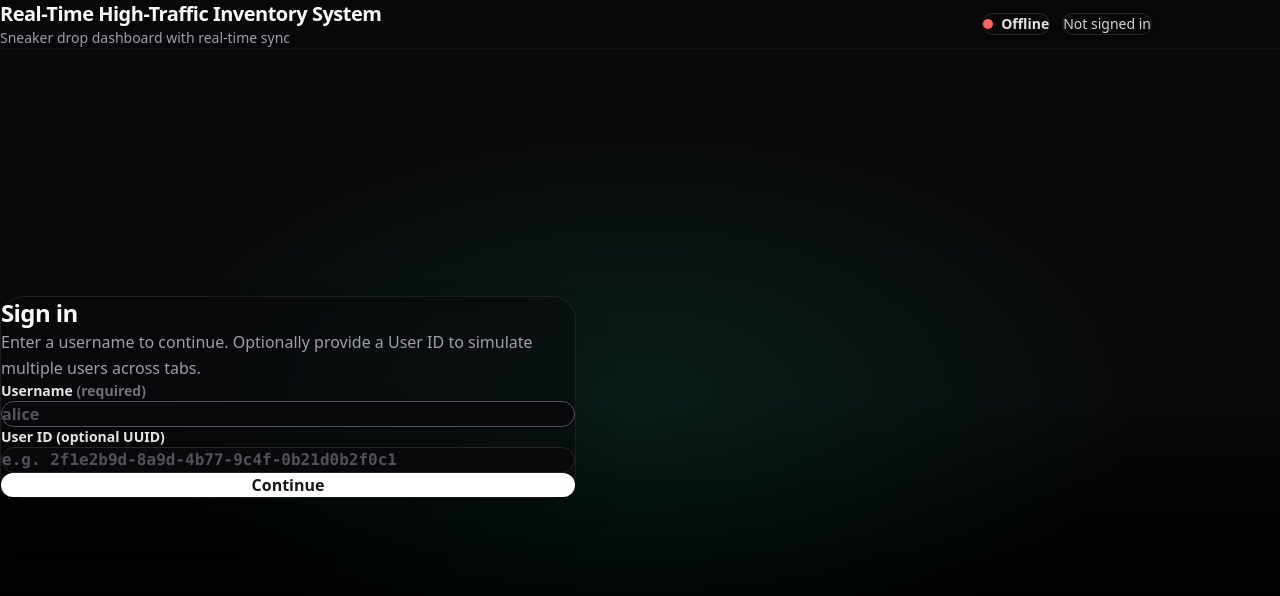
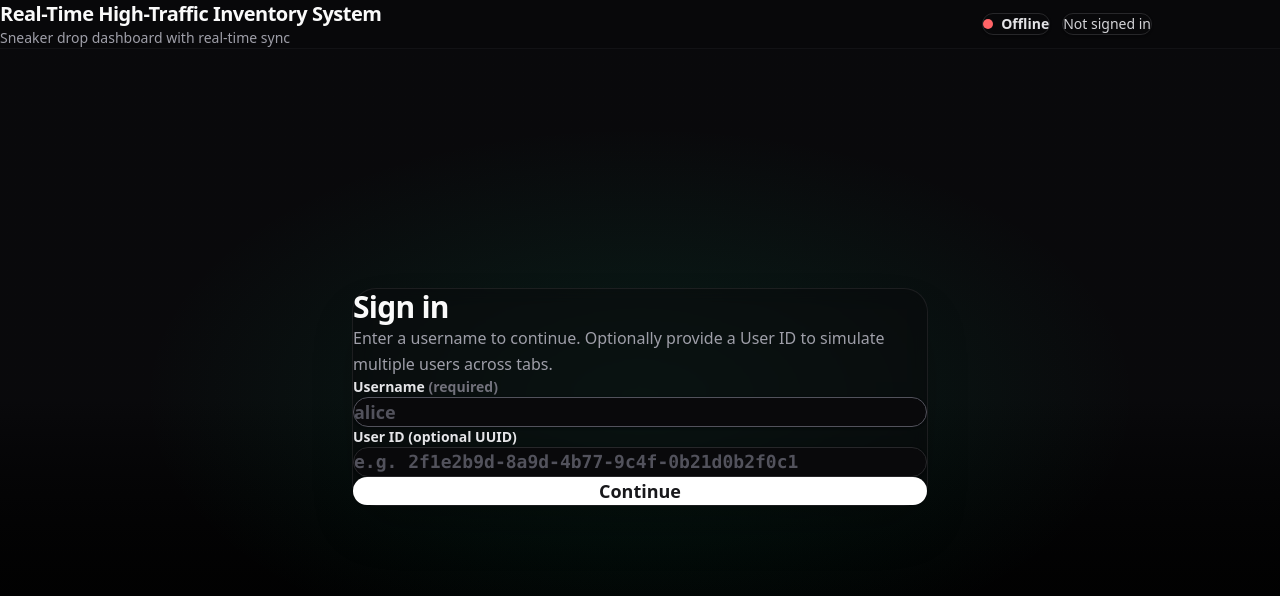
Before and after one commit to mahabur-rahman/traffic-inventory-system, a React (Vite) app in the folder web/: page / in a window 1280 px wide. Shown: the top 596 px of the page. Built offline with nearby package versions, Linux system fonts and the light colour scheme; no server answers.

Commit message:
Responsive layout and centered sign-in

```diff
--- a/web/src/App.tsx
+++ b/web/src/App.tsx
@@ -34,7 +34,7 @@ function App() {
       {!isAuthed ? (
         <main className="relative flex min-h-[calc(100vh-104px)] items-center justify-center px-4 py-14">
           <div className="pointer-events-none absolute inset-0 bg-[radial-gradient(ellipse_at_center,_rgba(16,185,129,0.12),_rgba(0,0,0,0)_55%)]" />
-          <div className="relative w-full">
+          <div className="relative z-10 flex w-full justify-center">
             <LoginCard />
           </div>
         </main>
--- a/web/src/components/CreateDropPanel.tsx
+++ b/web/src/components/CreateDropPanel.tsx
@@ -5,7 +5,7 @@ import { useCreateDropMutation } from "../hooks/queries";
 
 function inputClassName(disabled?: boolean) {
   return [
-    "w-full rounded-2xl border border-zinc-800 bg-zinc-950 px-4 py-3 text-base text-zinc-100 shadow-sm",
+    "w-full rounded-2xl border border-zinc-800 bg-zinc-950 px-4 py-3 text-base text-zinc-100 shadow-sm sm:text-lg",
     "placeholder:text-zinc-600",
     "focus-visible:outline focus-visible:outline-2 focus-visible:outline-zinc-200",
     disabled ? "opacity-60" : ""
--- a/web/src/components/DropCard.tsx
+++ b/web/src/components/DropCard.tsx
@@ -75,7 +75,7 @@ export function DropCard(props: DropCardProps) {
   return (
     <div
       className={[
-        "rounded-3xl border bg-zinc-950/45 p-6 shadow-sm transition-colors hover:bg-zinc-950/70",
+        "rounded-3xl border bg-zinc-950/45 p-5 shadow-sm transition-colors hover:bg-zinc-950/70 sm:p-6",
         props.stockFlash ? "border-emerald-500/60 shadow-emerald-500/10" : "border-zinc-800 hover:border-zinc-700"
       ].join(" ")}
     >
--- a/web/src/components/LoginCard.tsx
+++ b/web/src/components/LoginCard.tsx
@@ -35,17 +35,17 @@ export function LoginCard() {
   }
 
   return (
-    <div className="mx-auto w-full max-w-xl rounded-3xl border border-zinc-800/70 bg-zinc-950/50 p-8 shadow-2xl shadow-black/30 backdrop-blur">
-      <h2 className="text-2xl font-semibold tracking-tight text-zinc-50">Sign in</h2>
+    <div className="mx-auto w-full max-w-lg rounded-3xl border border-zinc-800/70 bg-zinc-950/50 p-6 shadow-2xl shadow-black/30 backdrop-blur sm:max-w-xl sm:p-8">
+      <h2 className="text-2xl font-semibold tracking-tight text-zinc-50 sm:text-3xl">Sign in</h2>
       <p className="mt-2 text-base leading-relaxed text-zinc-400">
         Enter a username to continue. Optionally provide a User ID to simulate multiple users across tabs.
       </p>
 
-      <form className="mt-6 space-y-5" onSubmit={onSubmit}>
+      <form className="mt-6 space-y-4 sm:space-y-5" onSubmit={onSubmit}>
         <label className="block text-sm font-semibold text-zinc-200">
           Username <span className="text-zinc-500">(required)</span>
           <input
-            className="mt-2 w-full rounded-2xl border border-zinc-800 bg-zinc-950 px-4 py-3 text-base text-zinc-100 placeholder:text-zinc-600 shadow-sm focus:border-zinc-600 focus:outline-none focus-visible:outline focus-visible:outline-2 focus-visible:outline-zinc-200"
+            className="mt-2 w-full rounded-2xl border border-zinc-800 bg-zinc-950 px-4 py-3 text-base text-zinc-100 placeholder:text-zinc-600 shadow-sm focus:border-zinc-600 focus:outline-none focus-visible:outline focus-visible:outline-2 focus-visible:outline-zinc-200 sm:text-lg"
             placeholder="alice"
             value={username}
             onChange={(e) => setUsername(e.target.value)}
@@ -58,7 +58,7 @@ export function LoginCard() {
         <label className="block text-sm font-semibold text-zinc-200">
           User ID (optional UUID)
           <input
-            className="mt-2 w-full rounded-2xl border border-zinc-800 bg-zinc-950 px-4 py-3 font-mono text-base text-zinc-100 placeholder:text-zinc-600 shadow-sm focus:border-zinc-600 focus:outline-none focus-visible:outline focus-visible:outline-2 focus-visible:outline-zinc-200"
+            className="mt-2 w-full rounded-2xl border border-zinc-800 bg-zinc-950 px-4 py-3 font-mono text-base text-zinc-100 placeholder:text-zinc-600 shadow-sm focus:border-zinc-600 focus:outline-none focus-visible:outline focus-visible:outline-2 focus-visible:outline-zinc-200 sm:text-lg"
             placeholder="e.g. 2f1e2b9d-8a9d-4b77-9c4f-0b21d0b2f0c1"
             value={userId}
             onChange={(e) => setUserId(e.target.value)}
@@ -67,7 +67,7 @@ export function LoginCard() {
         </label>
 
         <button
-          className="inline-flex w-full items-center justify-center gap-2 rounded-2xl bg-white px-5 py-3 text-base font-semibold text-zinc-900 shadow-sm hover:bg-zinc-200 disabled:opacity-60 focus-visible:outline focus-visible:outline-2 focus-visible:outline-zinc-200"
+          className="inline-flex w-full items-center justify-center gap-2 rounded-2xl bg-white px-5 py-3 text-base font-semibold text-zinc-900 shadow-sm hover:bg-zinc-200 disabled:opacity-60 focus-visible:outline focus-visible:outline-2 focus-visible:outline-zinc-200 sm:text-lg"
           disabled={loading}
           type="submit"
         >
--- a/web/src/pages/Dashboard.tsx
+++ b/web/src/pages/Dashboard.tsx
@@ -246,7 +246,7 @@ export function Dashboard() {
 
       {errorMessage && <ErrorBanner message={errorMessage} onRetry={refresh} retrying={loading} />}
 
-      <div className="mt-6 grid gap-5 md:grid-cols-2 xl:grid-cols-3">
+      <div className="mt-6 grid gap-5 sm:grid-cols-2 xl:grid-cols-3">
         {showSkeletons &&
           Array.from({ length: 6 }).map((_, i) => <DropCardSkeleton key={`s-${i}`} />)}
 
```
